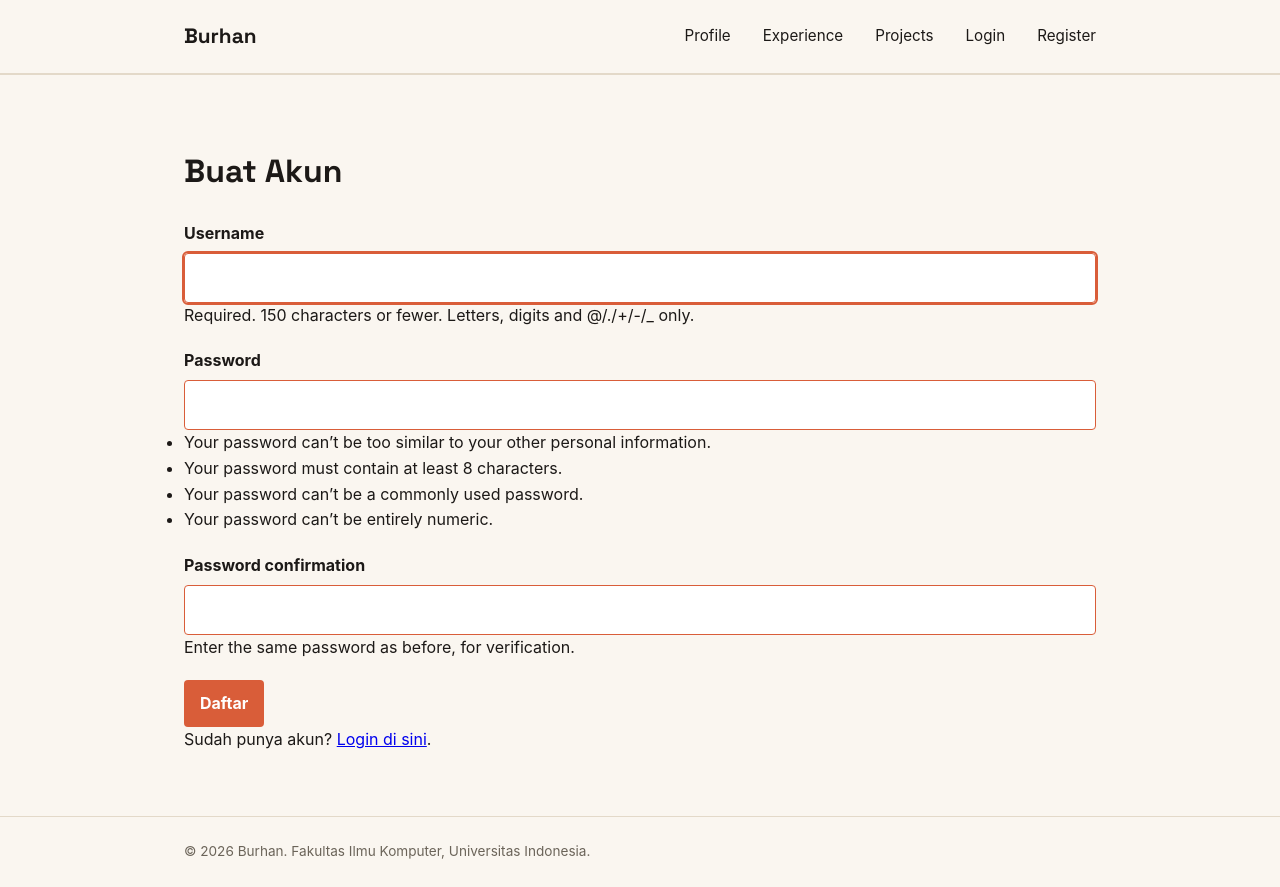
After one commit to uzzzzzaaaaa/myportofolio, a Django app: page /register/ in a window 1280 px wide. The commit adds this page. Run offline with Django 5.2, Linux system fonts and the light colour scheme.

Commit message:
feat: Menyelesaikan Tutorial 4

```diff
--- a/main/models.py
+++ b/main/models.py
@@ -1,4 +1,6 @@
 import uuid
+
+from django.contrib.auth.models import User
 from django.db import models
 
 class Experience(models.Model):
@@ -32,6 +34,8 @@ class Project(models.Model):
     tech_stack = models.CharField(max_length=255)
     project_url = models.URLField(blank=True)
     project_image_url = models.URLField(blank=True, max_length=500)
+    starred_by = models.ManyToManyField(
+        User, related_name="starred_projects", blank=True)
 
     def __str__(self):
         return self.title
--- a/main/urls.py
+++ b/main/urls.py
@@ -3,6 +3,8 @@ from django.urls import path
 from main.views import show_main, show_experience, show_projects, create_project, get_projects_json, delete_project
 
 from main.views import create_experience, edit_experience, delete_experience, show_json_experience
+
+from main.views import  register, login_user, logout_user,toggle_star
 
 app_name = "main"
 
@@ -17,4 +19,8 @@ urlpatterns = [
     path('experience/edit/<uuid:id>/', edit_experience, name='edit_experience'),
     path('experience/delete/<uuid:id>/', delete_experience, name='delete_experience'),
     path('json-experience/', show_json_experience, name='show_json_experience'),
+    path("register/", register, name="register"),
+    path("login/", login_user, name="login"),
+    path("logout/", logout_user, name="logout"),
+    path("projects/<uuid:project_id>/star/", toggle_star, name="toggle_star",)
 ]
--- a/main/views.py
+++ b/main/views.py
@@ -10,9 +10,20 @@ from django.shortcuts import get_object_or_404, redirect, render
 
 from main.forms import ProjectForm, ExperienceForm
 
+from django.contrib.auth import login, logout
+
+from django.contrib.auth.forms import AuthenticationForm, UserCreationForm
+
+from django.contrib.auth.decorators import login_required
+
+from django.core.exceptions import PermissionDenied
+
+import datetime
+
 
 
 def show_main(request):
+    last_login = request.COOKIES.get('last_login', 'Belum ada sesi login / Cookie tidak ditemukan')
     context = {
         "name": "Hudzaifah",
         "npm": "2506622840",
@@ -20,6 +31,7 @@ def show_main(request):
         "bio": (
             "Mahasiswa Ilmu Komputer di Universitas Indonesia yang hobi mengotomatiskan segala sesuatu yang bersifat repetitif."
         ),
+        "last_login": last_login,
     }
     return render(request, "index.html", context)
 
@@ -48,7 +60,10 @@ def show_projects(request):
     }
     return render(request, "projects.html", context)
 
+@login_required(login_url="/login/")
 def create_project(request):
+    if not request.user.is_superuser:
+        raise PermissionDenied
     form = ProjectForm(request.POST or None)
 
     if request.method == "POST" and form.is_valid():
@@ -70,9 +85,12 @@ def get_projects_json(request):
         projects = projects.filter(title__icontains=title_query)
 
     projects_json = serializers.serialize("json", projects)
-    return HttpResponse(projects_json, content_type="application/json")
+    return HttpResponse(projects_json, content_type="application/json", use_natural_foreign_keys=True)
 
+@login_required(login_url="/login/")
 def delete_project(request, project_id):
+    if not request.user.is_superuser:
+            raise PermissionDenied
     project = get_object_or_404(Project, pk=project_id)
 
     if request.method == "POST":
@@ -111,3 +129,51 @@ def delete_experience(request, id):
 def show_json_experience(request):
     data = Experience.objects.all()
     return HttpResponse(serializers.serialize("json", data), content_type="application/json")
+
+def register(request):
+    form = UserCreationForm(request.POST or None)
+
+    if request.method == "POST" and form.is_valid():
+        form.save()
+        messages.success(request, "Akun berhasil dibuat. Silakan login.")
+        return redirect("main:login")
+
+    context = {
+        "name": "Burhan",
+        "form": form,
+    }
+    return render(request, "register.html", context)
+
+def login_user(request):
+    form = AuthenticationForm(request, data=request.POST or None)
+
+    if request.method == "POST" and form.is_valid():
+        user = form.get_user()
+        login(request, user)
+        response = redirect("main:show_main")
+        response.set_cookie('last_login', datetime.datetime.now().strftime('%Y-%m-%d %H:%M:%S'))
+        return response
+
+    context = {
+        "name": "Burhan",
+        "form": form,
+    }
+    return render(request, "login.html", context)
+
+def logout_user(request):
+    logout(request)
+    return redirect("main:show_main")
+
+@login_required(login_url="/login/")
+def toggle_star(request, project_id):
+    project = get_object_or_404(Project, pk=project_id)
+
+    if request.method == "POST":
+        # Kalau akun ini sudah pernah memberi star, batalkan star-nya.
+        # Kalau belum, tambahkan star.
+        if request.user in project.starred_by.all():
+            project.starred_by.remove(request.user)
+        else:
+            project.starred_by.add(request.user)
+
+    return redirect("main:show_projects")
--- a/portofolio/settings.py
+++ b/portofolio/settings.py
@@ -71,6 +71,7 @@ TEMPLATES = [
                 'django.template.context_processors.request',
                 'django.contrib.auth.context_processors.auth',
                 'django.contrib.messages.context_processors.messages',
+                "django.template.context_processors.debug",
             ],
         },
     },
--- a/static/css/style.css
+++ b/static/css/style.css
@@ -394,7 +394,6 @@ h1,
   background: var(--ink);
 }
 
-...
 /* projects */
 
 .project-header {
@@ -601,4 +600,26 @@ h1,
     width: 100%;
     text-align: center;
   }
+
+  .star-form {
+    display: inline;
+  }
+
+  .button-star {
+    display: inline-flex;
+    align-items: center;
+    gap: 0.4rem;
+    background: var(--ink);
+  }
+
+  .button-star.is-starred {
+    background: var(--accent);
+  }
+
+  .star-count {
+    padding: 0.05rem 0.4rem;
+    border-radius: 999px;
+    background: rgba(255, 255, 255, 0.25);
+    font-size: 0.8rem;
+  }
 }
--- a/templates/base.html
+++ b/templates/base.html
@@ -18,6 +18,13 @@
         <a href="{% url 'main:show_main' %}">Profile</a>
         <a href="{% url 'main:show_experience' %}">Experience</a>
         <a href="{% url 'main:show_projects' %}">Projects</a>
+        {% if user.is_authenticated %}
+        <span class="nav-user">{{ user.username }}</span>
+        <a href="{% url 'main:logout' %}">Logout</a>
+        {% else %}
+        <a href="{% url 'main:login' %}">Login</a>
+        <a href="{% url 'main:register' %}">Register</a>
+        {% endif %}
       </nav>
     </div>
   </header>
--- a/templates/index.html
+++ b/templates/index.html
@@ -27,6 +27,10 @@
           <div class="meta-row">
             <dt>Program</dt>
             <dd>{{ study_program }}</dd>
+          </div>
+          <div class="meta-row">
+            <dt>Sesi Terakhir Login</dt>
+            <dd>{{ last_login }}</dd>
           </div>
         </dl>
         <div class="social-links">
--- /dev/null
+++ b/templates/register.html
@@ -0,0 +1,33 @@
+{% extends "base.html" %} {% block meta %}
+<title>Register - {{ name }}</title>
+{% endblock meta %} {% block content %}
+<main>
+  <section class="experience-section">
+    <div class="container">
+      <h1>Buat Akun</h1>
+      <form
+        method="post"
+        action="{% url 'main:register' %}"
+        class="project-form"
+      >
+        {% csrf_token %} {% for error in form.non_field_errors %}
+        <p class="form-error">{{ error }}</p>
+        {% endfor %} {% for field in form %}
+        <div class="form-group">
+          <label for="{{ field.id_for_label }}">{{ field.label }}</label>
+          {{ field }} {% if field.help_text %}
+          <div class="form-help">{{ field.help_text }}</div>
+          {% endif %} {% for error in field.errors %}
+          <p class="form-error">{{ error }}</p>
+          {% endfor %}
+        </div>
+        {% endfor %}
+        <button type="submit" class="button">Daftar</button>
+      </form>
+      <p>
+        Sudah punya akun? <a href="{% url 'main:login' %}">Login di sini</a>.
+      </p>
+    </div>
+  </section>
+</main>
+{% endblock content %}
```
Also changed, not shown: portofolio/views.py (+19 -0 lines), templates/components/project_star.html (added, +16 -0 lines), templates/login.html (added, +31 -0 lines), templates/projects.html (+10 -3 lines), main/migrations/0002_project_starred_by.py (added).
